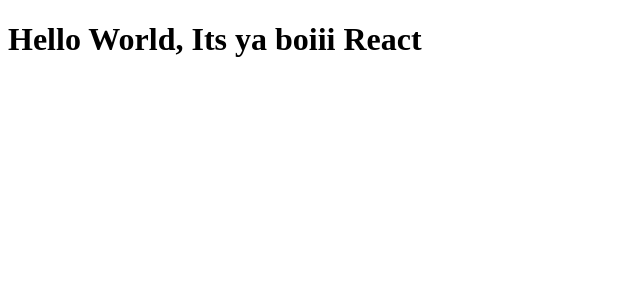
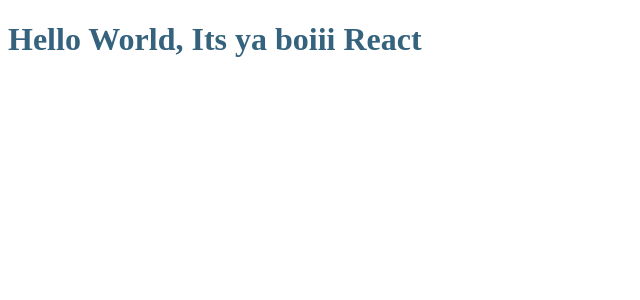
Before and after one commit to Rangga-PR/react-webpack-boilerplate, a React app: page / in a window 1280 px wide. Shown: the top 300 px of the page, without its empty margins (0-640 px from the left). Built offline with nearby package versions, Linux system fonts and the light colour scheme.

Commit message:
css in js solutions: styled-jsx

```diff
--- a/package.json
+++ b/package.json
@@ -33,6 +33,7 @@
     "core-js": "^3.6.4",
     "react": "^16.13.0",
     "react-dom": "^16.13.0",
-    "react-router-dom": "^5.1.2"
+    "react-router-dom": "^5.1.2",
+    "styled-jsx": "^3.2.4"
   }
 }
--- /dev/null
+++ b/src/App.jsx
@@ -0,0 +1,18 @@
+import React from "react";
+
+const App = () => {
+  return (
+    <>
+      <h1 className="hello-world">Hello World, Its ya boiii React</h1>
+      <style jsx>
+        {`
+          .hello-world {
+            color: #35627d;
+          }
+        `}
+      </style>
+    </>
+  );
+};
+
+export default App;
--- a/src/index.js
+++ b/src/index.js
@@ -1,6 +1,5 @@
 import React from "react";
 import ReactDom from "react-dom";
+import App from "./App";
 
-const hello = React.createElement("h1", {}, "Hello World, Its ya boiii React");
-
-ReactDom.render(hello, document.getElementById("app"));
+ReactDom.render(<App />, document.getElementById("app"));
```
Also changed, not shown: .babelrc.
